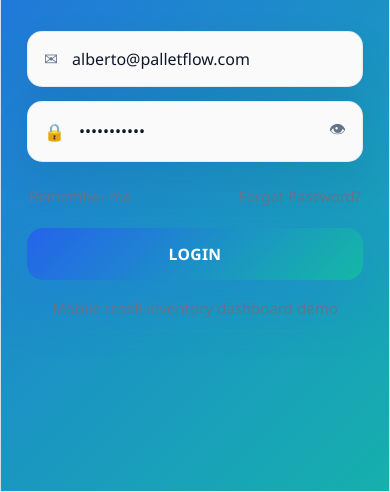
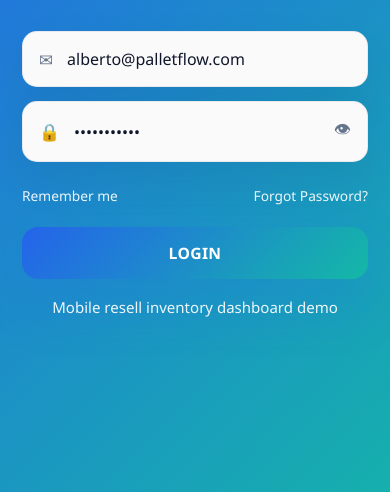
Before and after one commit to arod0210-CS/Reseller-inventory, a website: page index.html in a window 390 px wide. Shown: the part 352-844 px from the top of the page. Drawn offline with Linux system fonts and the light colour scheme.

Commit message:
Fix live mobile layout polish

```diff
--- a/styles.css
+++ b/styles.css
@@ -2044,3 +2044,137 @@ body {
     height: 84px;
   }
 }
+
+/* Verified live mobile fixes */
+.login-screen {
+  color: #fff;
+  overflow-x: hidden;
+}
+
+.login-title,
+.login-subtitle,
+.login-actions,
+.login-footer {
+  color: rgba(255, 255, 255, 0.92);
+}
+
+.login-title {
+  color: #071327;
+}
+
+.field {
+  width: 100%;
+  max-width: 100%;
+}
+
+.login-actions {
+  gap: 16px;
+}
+
+.login-actions span:last-child {
+  text-align: right;
+  white-space: nowrap;
+}
+
+.bottom-nav {
+  grid-template-columns: repeat(5, minmax(0, 1fr));
+  height: calc(92px + var(--safe-bottom));
+}
+
+.main-content {
+  overflow: hidden;
+}
+
+@media (max-width: 520px) {
+  html,
+  body {
+    overflow-x: hidden;
+  }
+
+  .app-shell {
+    padding: 0;
+    overflow: hidden;
+  }
+
+  .phone {
+    width: 100%;
+    max-width: 100%;
+    height: 100dvh;
+    border-radius: 0;
+    border: none;
+    box-shadow: none;
+  }
+
+  .login-screen {
+    padding-left: 22px;
+    padding-right: 22px;
+  }
+
+  .login-actions {
+    font-size: 0.86rem;
+  }
+}
+
+/* Second-pass mobile overflow correction */
+.login-screen {
+  width: 100%;
+  max-width: 100%;
+  align-items: stretch;
+}
+
+.login-screen .field,
+.login-screen .btn,
+.login-actions,
+.login-footer,
+.login-subtitle,
+.login-title {
+  width: auto;
+  max-width: 100%;
+}
+
+.login-actions {
+  justify-content: space-between;
+  overflow: hidden;
+}
+
+.login-actions span {
+  min-width: 0;
+  max-width: 48%;
+}
+
+.login-actions span:last-child {
+  white-space: normal;
+}
+
+.login-screen input {
+  min-width: 0;
+}
+
+/* Hard clamp login contents to phone viewport */
+@media (max-width: 520px) {
+  .login-screen .field,
+  .login-screen .btn {
+    flex: 0 0 auto;
+    width: calc(100vw - 44px);
+    max-width: calc(100vw - 44px);
+    align-self: center;
+  }
+
+  .login-actions {
+    width: calc(100vw - 44px);
+    max-width: calc(100vw - 44px);
+    align-self: center;
+    display: grid;
+    grid-template-columns: 1fr 1fr;
+    column-gap: 12px;
+  }
+
+  .login-actions span {
+    max-width: none;
+  }
+
+  .login-actions span:last-child {
+    justify-self: end;
+    text-align: right;
+  }
+}
```
